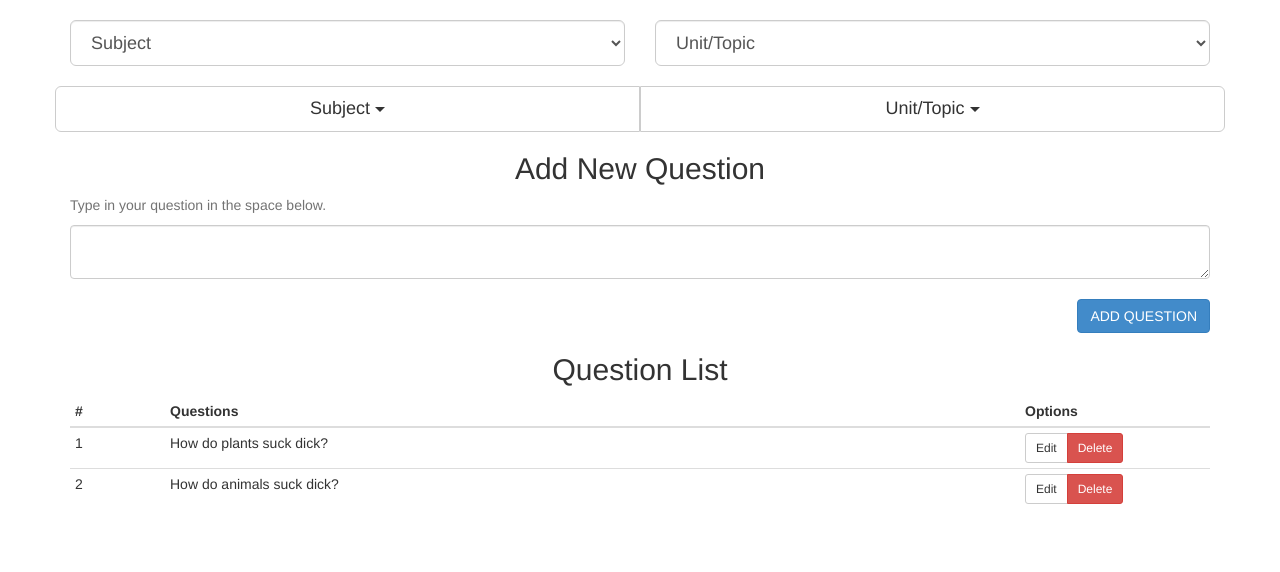
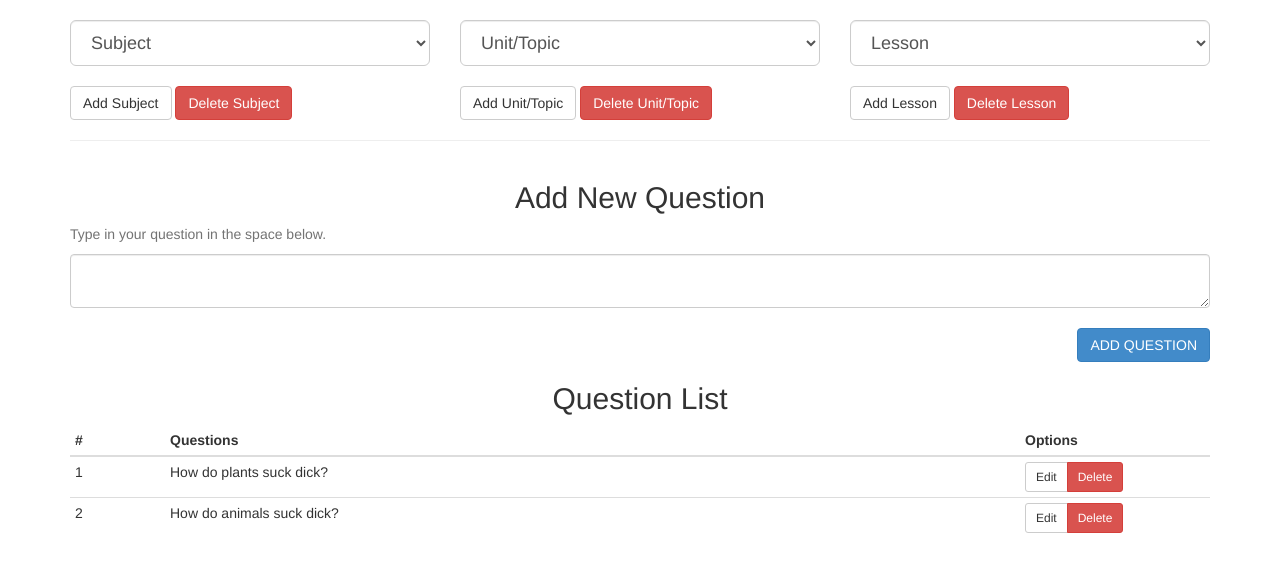
Before and after one commit to jorgegallardo/groundup, a plain HTML site: page 02.html in a window 1280 px wide. Drawn offline with nearby package versions, Linux system fonts and the light colour scheme.

Commit message:
added lessons to teacher question create view

```diff
--- a/02.html
+++ b/02.html
@@ -10,15 +10,33 @@
 	<br>
 	<div class="container">
 		<div class="row">
-			<div class="col-sm-6">
+			<div class="col-sm-4">
 				<select class="form-control input-lg"><option>Subject</option></select>
 			</div>
-			<div class="col-sm-6">
+			<div class="col-sm-4">
 				<select class="form-control input-lg"><option>Unit/Topic</option></select>
+			</div>
+			<div class="col-sm-4">
+				<select class="form-control input-lg"><option>Lesson</option></select>
 			</div>
 		</div> <!-- row -->
 		<br>
 		<div class="row">
+			<div class="col-sm-4">
+				<button type="button" class="btn btn-default">Add Subject</button>
+				<button type="button" class="btn btn-danger">Delete Subject</button>
+			</div>
+			<div class="col-sm-4">
+				<button type="button" class="btn btn-default">Add Unit/Topic</button>
+				<button type="button" class="btn btn-danger">Delete Unit/Topic</button>
+			</div>
+			<div class="col-sm-4">
+				<button type="button" class="btn btn-default">Add Lesson</button>
+				<button type="button" class="btn btn-danger">Delete Lesson</button>
+			</div>
+		</div> <!-- row -->
+	<hr/>
+<!-- 		<div class="row">
 			<div class="btn-group btn-group-justified">
 				<div class="btn-group">
 				    <button type="button" class="btn btn-lg btn-default dropdown-toggle" data-toggle="dropdown">Subject <span class="caret"></span></button>
@@ -39,8 +57,8 @@
     				<li><a href="#">Add Unit/Topic</a></li>
 				    </ul>
 				</div>
-			</div> <!-- main btn-group -->
-		</div> <!-- row -->
+			</div>  main btn-group
+		</div> row -->
 
 	    <div class="row">
 	        <div class="col-sm-12">
```
